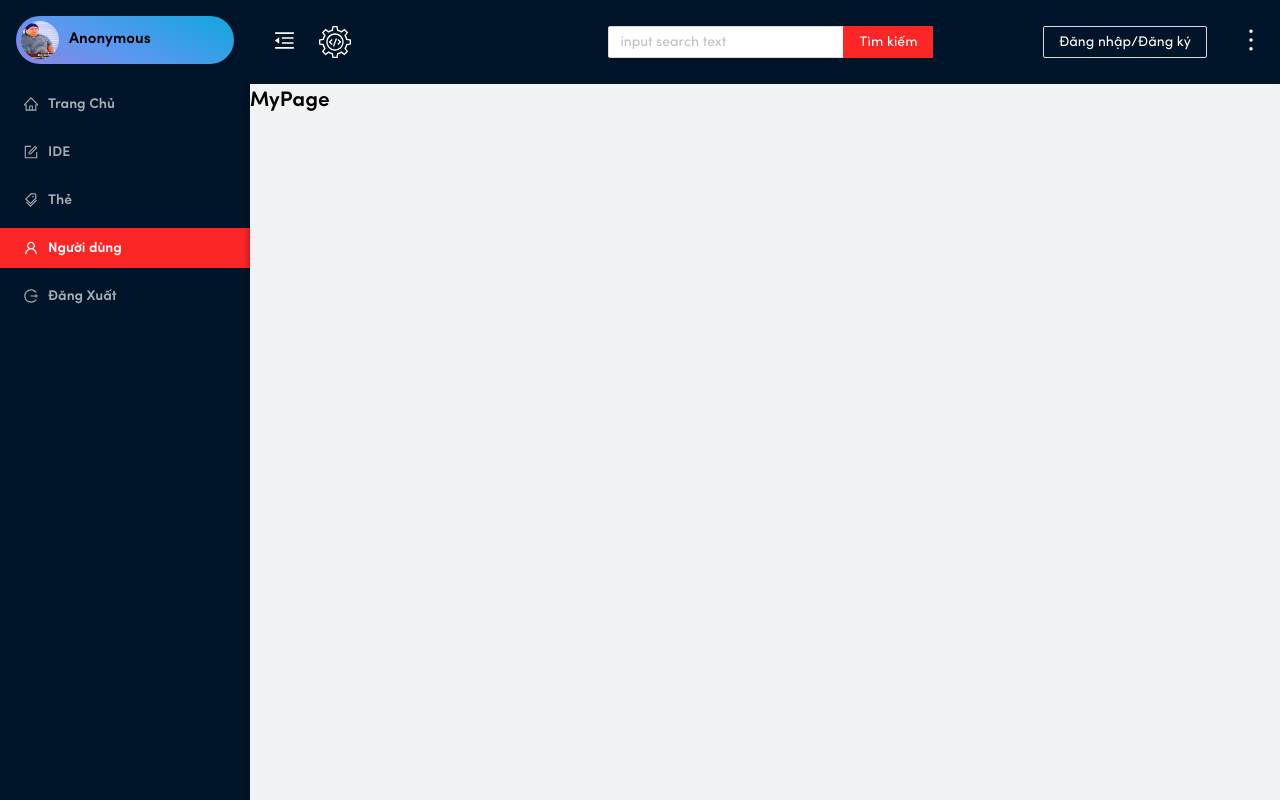
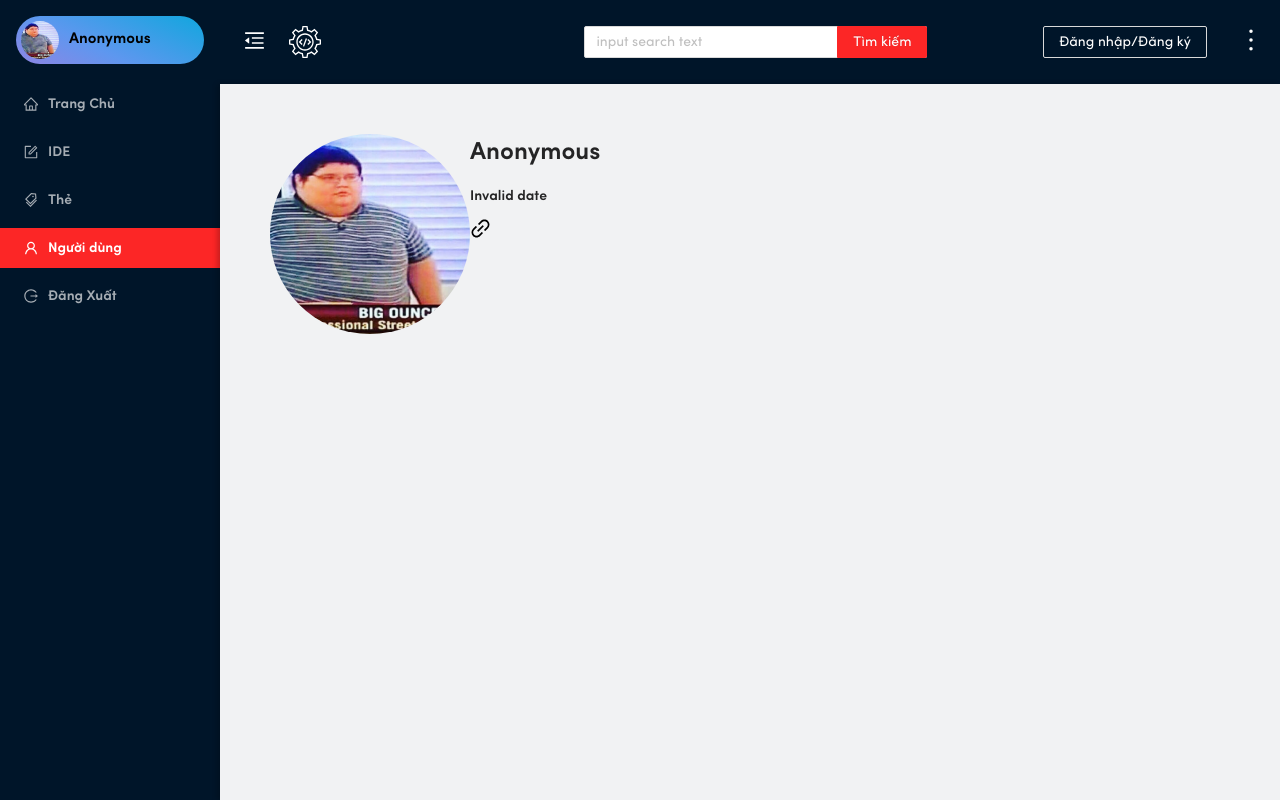
Before and after one commit to phongzzz98/DCipher, a React (Create React App) app: page /mypage in a window 1280 px wide. Built offline with nearby package versions, Linux system fonts and the light colour scheme.

Commit message:
test user details feature

```diff
--- a/src/common/Layout/MainLayout.tsx
+++ b/src/common/Layout/MainLayout.tsx
@@ -13,7 +13,7 @@ export const MainLayout = () => {
   if (!isLoading) {
     return (
       <Layout className="main-layout">
-        <Layout.Sider className='sider' width={250} trigger={null} collapsible={true} collapsed={isNavbarOpen}>
+        <Layout.Sider className='sider' width={220} trigger={null} collapsible={true} collapsed={isNavbarOpen}>
           <Navbar isNavbarOpen={isNavbarOpen} />
         </Layout.Sider>
         <Layout className="site-layout">
--- a/src/pages/MyPage/MyPage.tsx
+++ b/src/pages/MyPage/MyPage.tsx
@@ -1,7 +1,43 @@
-import React from 'react'
+import { Avatar } from 'antd'
+import { useEffect, useState } from 'react'
+import { useDispatch, useSelector } from 'react-redux'
+import { useNavigate } from 'react-router-dom'
+import { axiosInstance } from '../../configs/axios'
+import { userInfoSelector } from '../../redux/reducers/AuthReducer'
+import { ApplicationDispatch } from '../../store/store'
+import bigOunce from '../../assets/images/BigOunce.png'
+import './MyPageStyle.css'
+import moment from 'moment'
+import { LinkOutlined } from "@ant-design/icons";
 
 export const MyPage = () => {
+  const navigate = useNavigate()
+  const dispatch: ApplicationDispatch = useDispatch()
+  const user = useSelector(userInfoSelector)
+  const [userDetails, setUserDetails] = useState()
+  useEffect(() => {
+    if (user.id !== 0) {
+      const getUserDetail = () => {
+        axiosInstance.get(`https://code-ide-forum.herokuapp.com/api/userdetails/${user.id}`)
+          .then((res) => {
+            setUserDetails(res.data)
+          })
+      }
+      getUserDetail()
+    }
+    else return;
+  }, [user.id])
+
   return (
-    <div>MyPage</div>
+    <div className='my-page'>
+      <div className="basic-user-info">
+        <Avatar size={200} className="" src={bigOunce} />
+        <div>
+          <h1>{user.username}</h1>
+          <h6>{moment(user.created_at).format('DD/MM/YYYY')}</h6>
+          <LinkOutlined /><span>{user.email}</span>
+        </div>
+      </div>
+    </div>
   )
 }
--- /dev/null
+++ b/src/pages/MyPage/MyPageStyle.css
@@ -0,0 +1,9 @@
+.my-page{
+    padding: 50px 50px;
+}
+
+.basic-user-info{
+    display: flex;
+    flex-direction: row;
+    justify-content: baseline;
+}
```
